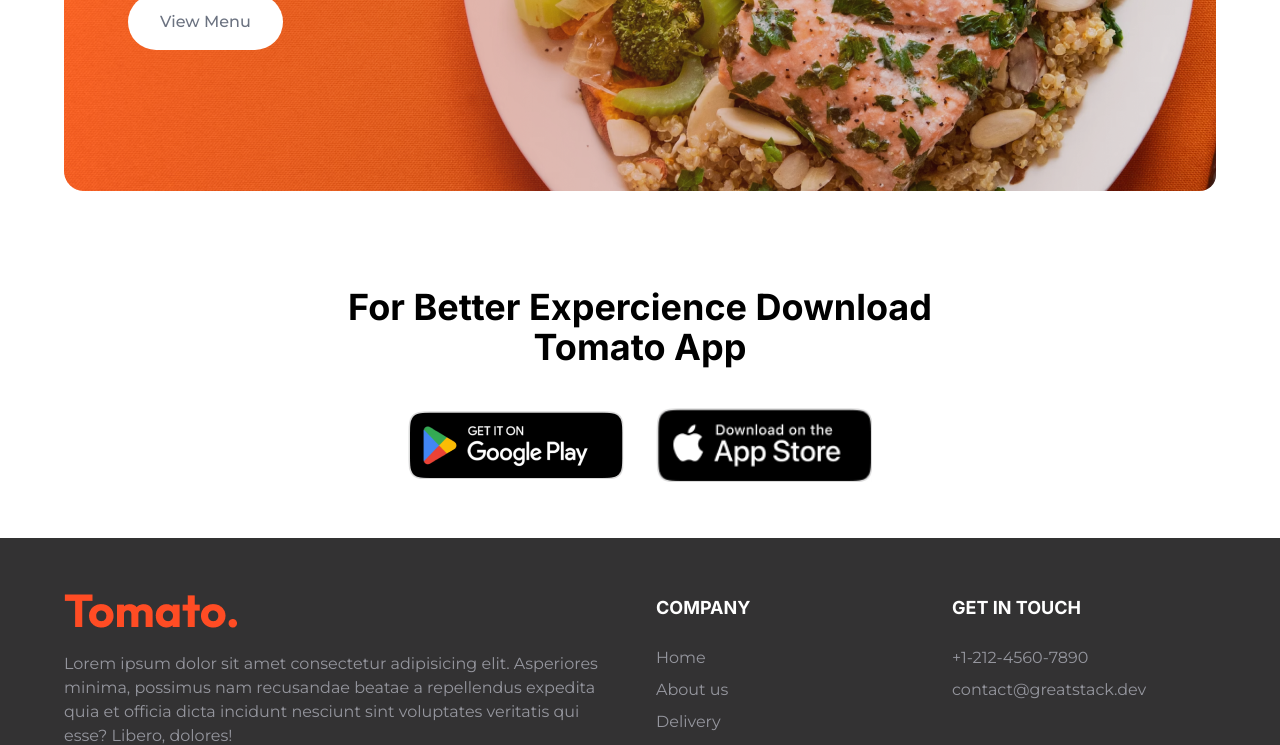
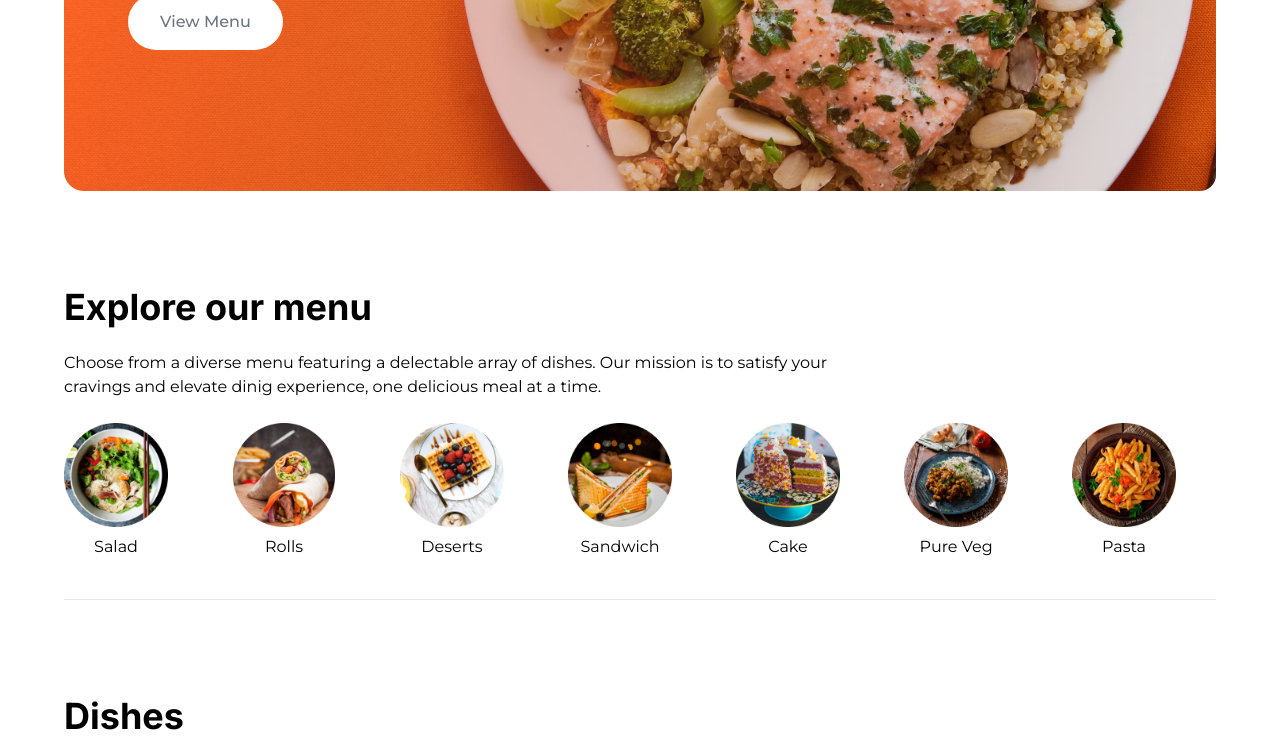
Before and after one commit to IGUIDER-AMINE/food_delivery, a Next.js app: page / in a window 1280 px wide. Shown: the part 539-1284 px from the top of the page. Built offline with nearby package versions, Linux system fonts and the light colour scheme.

Commit message:
finish footer

```diff
--- a/app/page.tsx
+++ b/app/page.tsx
@@ -1,4 +1,6 @@
 import Banner from "@/components/sections/Banner";
+import Dishes from "@/components/sections/Dishes";
+import Menu from "@/components/sections/Menu";
 import Store from "@/components/sections/Store";
 import Image from "next/image";
 
@@ -6,6 +8,8 @@ export default function Home() {
   return (
     <main className="container mx-auto p-4 md:px-16 space-y-24">
       <Banner />
+      <Menu />
+      <Dishes />
       <Store />
     </main>
   );
--- a/components/layout/Footer.tsx
+++ b/components/layout/Footer.tsx
@@ -10,12 +10,7 @@ const Footer = () => {
         <div className="grid  md:grid-cols-2 py-10 lg:grid-cols-4 gap-8">
           <div className="md:col-span-2 space-y-6">
             <div>
-              <Image
-                // className="w-full h-full object-contain"
-                src={assets.logo}
-                alt="logo"
-                quality={100}
-              />
+              <Image src={assets.logo} alt="logo" quality={100} />
             </div>
             <p>
               Lorem ipsum dolor sit amet consectetur adipisicing elit.
@@ -25,20 +20,10 @@ const Footer = () => {
             </p>
             <div className="flex gap-4">
               <div>
-                <Image
-                  // className="w-full h-full object-contain"
-                  src={assets.facebook_icon}
-                  alt="logo"
-                  quality={100}
-                />
+                <Image src={assets.facebook_icon} alt="logo" quality={100} />
               </div>
               <div>
-                <Image
-                  // className="w-full h-full object-contain"
-                  src={assets.twitter_icon}
-                  alt="logo"
-                  quality={100}
-                />
+                <Image src={assets.twitter_icon} alt="logo" quality={100} />
               </div>
               <div>
                 <Image
--- /dev/null
+++ b/components/sections/Dishes.tsx
@@ -0,0 +1,28 @@
+import { food_list } from "@/public/asstes";
+import Image from "next/image";
+import React from "react";
+
+const Dishes = () => {
+  return (
+    <section className="space-y-6">
+      <h1 className="font-titleFont font-bold text-4xl">Dishes</h1>
+      <div className="grid grid-flow-row md:grid-cols-3 lg:grid-cols-4 gap-16 text-center pb-4 ">
+        {food_list.map((item, index) => {
+          return (
+            <div key={index} className="flex flex-col gap-y-2 cursor-pointer">
+              <Image
+                className="object-contain min-w-[104px] h-[104px]"
+                src={item?.image}
+                alt="logo"
+                quality={100}
+              />
+              <div>{item?.category}</div>
+            </div>
+          );
+        })}
+      </div>
+    </section>
+  );
+};
+
+export default Dishes;
--- /dev/null
+++ b/components/sections/Menu.tsx
@@ -0,0 +1,34 @@
+import { menu_list } from "@/public/asstes";
+import Image from "next/image";
+import React from "react";
+
+const Menu = () => {
+  return (
+    <section className="space-y-6">
+      <h1 className="font-titleFont font-bold text-4xl">Explore our menu</h1>
+      <p>
+        Choose from a diverse menu featuring a delectable array of dishes. Our
+        mission is to satisfy your <br className="hidden md:block" /> cravings
+        and elevate dinig experience, one delicious meal at a time.
+      </p>
+      <div className="flex  justify-between gap-16 text-center overflow-x-auto pb-4 scrollbar-thin scrollbar-track-textDark/20 scrollbar-thumb-textDark/60">
+        {menu_list.map((item, index) => {
+          return (
+            <div key={index} className="flex flex-col gap-y-2 cursor-pointer">
+              <Image
+                className="object-contain min-w-[104px] h-[104px]"
+                src={item?.menu_image}
+                alt="logo"
+                quality={100}
+              />
+              <div>{item?.menu_name}</div>
+            </div>
+          );
+        })}
+      </div>
+      <hr />
+    </section>
+  );
+};
+
+export default Menu;
```
